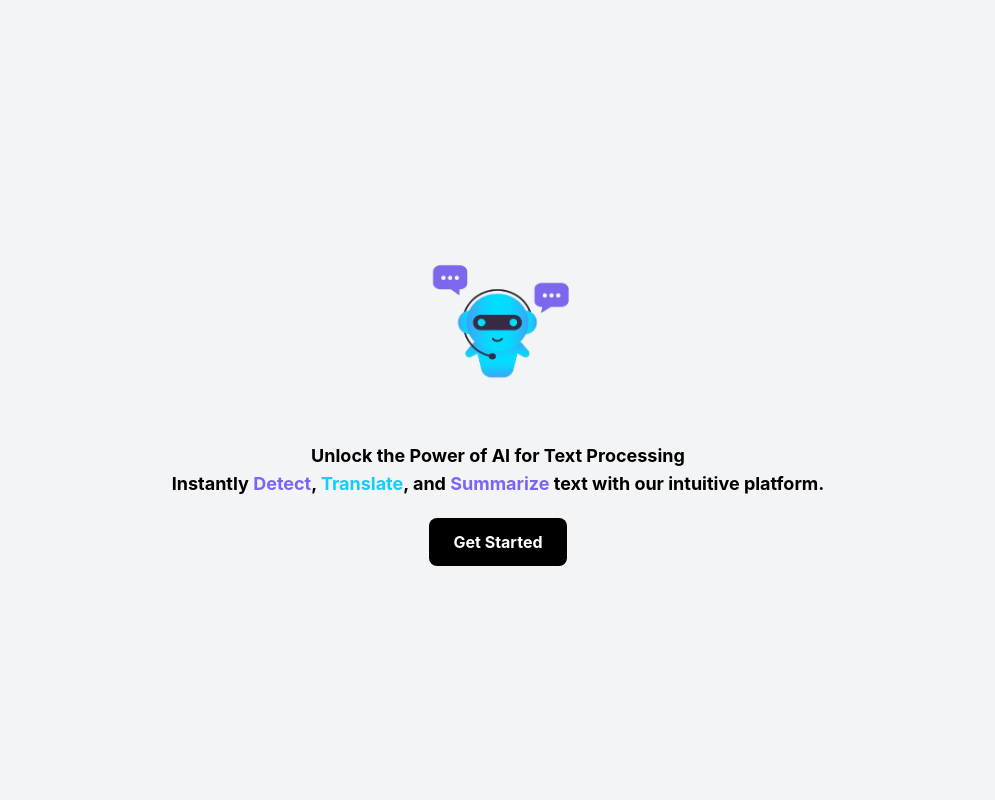
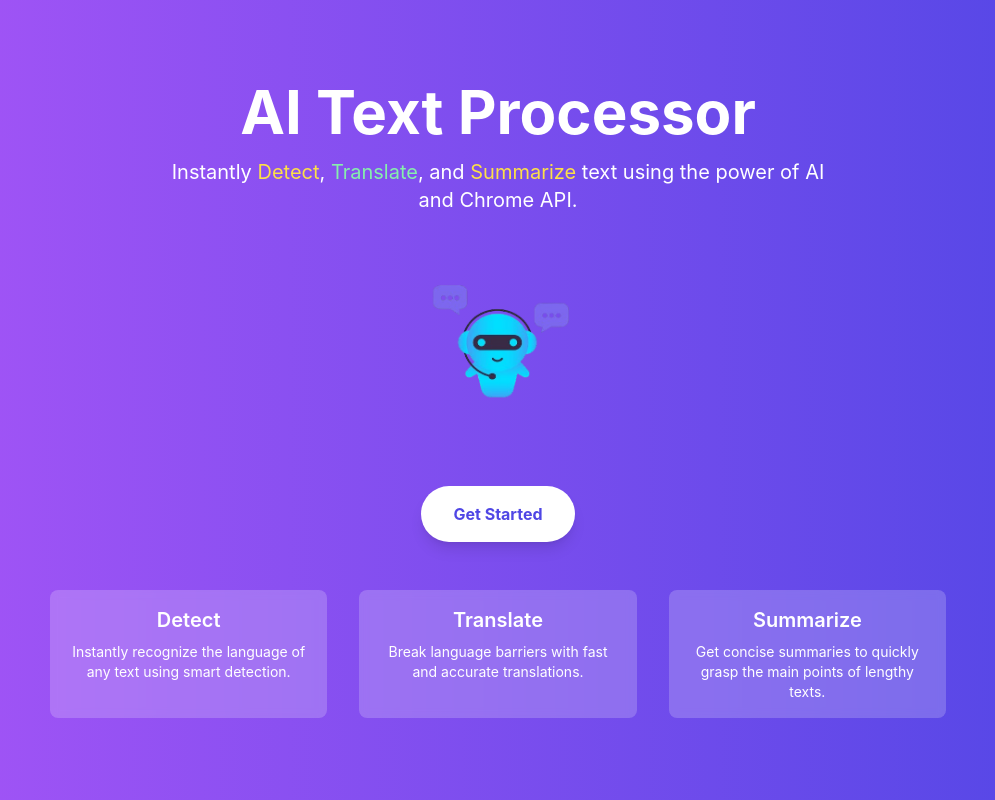
Before and after one commit to Hepheoluwah/HNG, a React (Create React App) app in the folder ai-text-processing/: page / in a window 1280 px wide. Shown: the whole page, without its empty margins (142-1137 px from the left). Built offline with nearby package versions, Linux system fonts and the light colour scheme.

Commit message:
Completed

```diff
--- a/ai-text-processing/src/App.js
+++ b/ai-text-processing/src/App.js
@@ -1,10 +1,10 @@
 import React, { useState, useEffect, useRef } from "react";
-import { motion } from "framer-motion"; // Optional: for smooth animations
+import { motion, AnimatePresence } from "framer-motion";
 import ChatOutput from "./components/ChatOutput";
 import ChatInput from "./components/ChatInput";
 import NavBar from "./components/Navbar";
 import { processText, translateText, summarizeText } from "./services/aiApi";
-import Landingimage from "../src/images/chaticon2.png";
+import LandingImage from "../src/images/chaticon2.png";
 
 // Supported languages array
 export const LANGUAGES = [
@@ -16,62 +16,175 @@ export const LANGUAGES = [
   { code: "fr", label: "French" },
 ];
 
-// Landing Page Component with Animated Icon and Get Started Button
+// Auto-dismissing Modal Component
+const Modal = ({ message, onClose, duration = 1000 }) => {
+  useEffect(() => {
+    if (message) {
+      const timer = setTimeout(() => {
+        onClose();
+      }, duration);
+      return () => clearTimeout(timer);
+    }
+  }, [message, duration, onClose]);
+
+  return (
+    <AnimatePresence>
+      {message && (
+        <motion.div
+          key="modal-overlay"
+          className="fixed inset-0 flex items-center justify-center bg-black bg-opacity-50 z-50"
+          initial={{ opacity: 0 }}
+          animate={{ opacity: 1 }}
+          exit={{ opacity: 0 }}
+          transition={{ duration: 0.2, ease: "easeInOut" }}
+        >
+          <motion.div
+            key="modal-content"
+            className="bg-white rounded-lg p-6 w-11/12 max-w-md"
+            initial={{ scale: 0.95, opacity: 0 }}
+            animate={{ scale: 1, opacity: 1 }}
+            exit={{ scale: 0.95, opacity: 0 }}
+            transition={{ duration: 0.2, ease: "easeInOut" }}
+          >
+            <p className="text-gray-800 text-base sm:text-lg">{message}</p>
+          </motion.div>
+        </motion.div>
+      )}
+    </AnimatePresence>
+  );
+};
+
 const LandingPage = ({ onStart }) => (
-  <div className="flex flex-col justify-center items-center h-screen bg-gray-100 px-4 sm:px-8">
-    {/* Animated icon */}
+  <div className="min-h-screen flex flex-col items-center justify-center bg-gradient-to-r from-purple-500 to-indigo-600 text-white px-4 sm:px-8">
+    {/* Header Section */}
+    <header className="text-center space-y-4">
+      <motion.h1
+        className="text-4xl sm:text-5xl md:text-6xl font-bold"
+        initial={{ opacity: 0, y: -50 }}
+        animate={{ opacity: 1, y: 0 }}
+        transition={{ duration: 1 }}
+      >
+        AI Text Processor
+      </motion.h1>
+      <motion.p
+        className="text-lg sm:text-xl max-w-2xl mx-auto"
+        initial={{ opacity: 0 }}
+        animate={{ opacity: 1 }}
+        transition={{ duration: 1, delay: 0.5 }}
+      >
+        Instantly <span className="text-yellow-300">Detect</span>,{" "}
+        <span className="text-green-300">Translate</span>, and{" "}
+        <span className="text-yellow-300">Summarize</span> text using the power
+        of AI and Chrome API.
+      </motion.p>
+    </header>
+
+    {/* Animated Icon */}
     <motion.div
-      className="cursor-pointer"
+      className="mt-10"
       animate={{ scale: [1, 1.2, 1] }}
       transition={{ duration: 2, repeat: Infinity }}
-      onClick={onStart}
     >
       <img
-        src={Landingimage}
-        alt="App Icon"
+        src={LandingImage}
+        alt="AI Text Processor Icon"
         className="w-32 h-32 sm:w-40 sm:h-40 md:w-48 md:h-48"
       />
     </motion.div>
-    <p className="mt-4 text-lg font-bold text-black text-center">
-      Unlock the Power of AI for Text Processing <br />
-      Instantly <span className="text-[#7d65f4]">Detect</span>,{" "}
-      <span className="text-[#13cdfc]">Translate</span>, and{" "}
-      <span className="text-[#7d65f4]">Summarize</span> text with our intuitive
-      platform. <br />
-    </p>
-    <button
+
+    {/* Get Started Button */}
+    <motion.button
       onClick={onStart}
-      className="mt-5 px-6 py-3 text-base font-bold text-white bg-black rounded-lg transition-all duration-300 transform hover:scale-90 focus:outline-none focus:ring-4 focus:ring-blue-500"
+      className="mt-10 px-8 py-4 bg-white text-indigo-600 font-bold rounded-full shadow-lg focus:outline-none focus:ring-4 focus:ring-white"
+      whileHover={{
+        scale: 1.05,
+        transition: { type: "spring", stiffness: 400, damping: 10 },
+      }}
+      whileTap={{
+        scale: 0.95,
+        transition: { type: "spring", stiffness: 400, damping: 10 },
+      }}
     >
       Get Started
-    </button>
+    </motion.button>
+
+    {/* Features Section */}
+    <section className="mt-12 max-w-4xl w-full">
+      <motion.div
+        className="grid grid-cols-1 sm:grid-cols-3 gap-8 text-center"
+        initial="hidden"
+        animate="visible"
+        variants={{
+          hidden: { opacity: 0 },
+          visible: {
+            opacity: 1,
+            transition: { delay: 1.2, staggerChildren: 0.3 },
+          },
+        }}
+      >
+        <motion.div
+          variants={{ hidden: { y: 20, opacity: 0 }, visible: { y: 0, opacity: 1 } }}
+          className="p-4 bg-white bg-opacity-20 rounded-lg backdrop-filter backdrop-blur-sm"
+        >
+          <h3 className="text-xl font-semibold mb-2">Detect</h3>
+          <p className="text-sm">
+            Instantly recognize the language of any text using smart detection.
+          </p>
+        </motion.div>
+        <motion.div
+          variants={{ hidden: { y: 20, opacity: 0 }, visible: { y: 0, opacity: 1 } }}
+          className="p-4 bg-white bg-opacity-20 rounded-lg backdrop-filter backdrop-blur-sm"
+        >
+          <h3 className="text-xl font-semibold mb-2">Translate</h3>
+          <p className="text-sm">
+            Break language barriers with fast and accurate translations.
+          </p>
+        </motion.div>
+        <motion.div
+          variants={{ hidden: { y: 20, opacity: 0 }, visible: { y: 0, opacity: 1 } }}
+          className="p-4 bg-white bg-opacity-20 rounded-lg backdrop-filter backdrop-blur-sm"
+        >
+          <h3 className="text-xl font-semibold mb-2">Summarize</h3>
+          <p className="text-sm">
+            Get concise summaries to quickly grasp the main points of lengthy texts.
+          </p>
+        </motion.div>
+      </motion.div>
+    </section>
   </div>
 );
 
 function App() {
-  // State to control landing page visibility
-  const [introShown, setIntroShown] = useState(true);
+  // Initialize landing page state based on localStorage
+  const [introShown, setIntroShown] = useState(() =>
+    localStorage.getItem("landingSeen") ? false : true
+  );
 
-  // Existing states
-  const [messages, setMessages] = useState([]);
+  // Automatically load the default conversation from localStorage on mount
+  const [messages, setMessages] = useState(() => {
+    const stored = localStorage.getItem("conversations");
+    return stored ? JSON.parse(stored) : [];
+  });
   const [inputText, setInputText] = useState("");
   const [error, setError] = useState(null);
   const [currentTheme, setCurrentTheme] = useState("light");
   const [copiedTranslation, setCopiedTranslation] = useState({});
   const [copiedSummary, setCopiedSummary] = useState({});
 
+  // Modal state and helper functions
+  const [modalMessage, setModalMessage] = useState("");
+  const showModal = (message) => setModalMessage(message);
+  const closeModal = () => setModalMessage("");
+
   // Speech recognition state and refs
   const [isRecording, setIsRecording] = useState(false);
   const recognitionRef = useRef(null);
   const messagesEndRef = useRef(null);
 
-  // Load saved conversation on mount
+  // Auto-save conversation whenever messages change (default conversation)
   useEffect(() => {
-    const savedConversations = localStorage.getItem("conversations");
-    if (savedConversations) {
-      setMessages(JSON.parse(savedConversations));
-    }
-  }, []);
+    localStorage.setItem("conversations", JSON.stringify(messages));
+  }, [messages]);
 
   // Setup SpeechRecognition if available
   useEffect(() => {
@@ -119,23 +232,27 @@ function App() {
   const toggleTheme = () =>
     setCurrentTheme((prev) => (prev === "light" ? "dark" : "light"));
 
+  // When saving conversation manually, copy the current conversation to a separate key.
   const saveConversation = () => {
-    localStorage.setItem("conversations", JSON.stringify(messages));
-    alert("Conversation saved!");
+    localStorage.setItem("savedConversations", JSON.stringify(messages));
+    showModal("Conversation saved!");
   };
 
+  // Clear chat should clear the default conversation (and thus messages state)
   const clearChat = () => {
     setMessages([]);
     localStorage.removeItem("conversations");
+    showModal("Chat cleared!");
   };
 
+  // Load conversation from the saved conversation (separate key)
   const loadConversations = () => {
-    const savedConversations = localStorage.getItem("conversations");
-    if (savedConversations) {
-      setMessages(JSON.parse(savedConversations));
-      alert("Conversation loaded!");
+    const saved = localStorage.getItem("savedConversations");
+    if (saved) {
+      setMessages(JSON.parse(saved));
+      showModal("Conversation loaded!");
     } else {
-      alert("No conversation found to load.");
+      showModal("No conversation found to load.");
     }
   };
 
@@ -152,10 +269,12 @@ function App() {
   const handleSend = async (e) => {
     e.preventDefault();
     setError(null);
+
     if (!inputText.trim()) {
       setError("Input text cannot be empty.");
       return;
     }
+
     const newMessage = {
       id: Date.now(),
       text: inputText,
@@ -205,7 +324,7 @@ function App() {
     if (msg.translationLanguage === msg.detectedLanguage) {
       updateMessageById(id, {
         error:
-          "That's like asking a mirror for directions. Try another language!",
+          "Source and target language cannot be the same. Please choose a different target language.",
         translating: false,
       });
       return;
@@ -300,9 +419,20 @@ function App() {
     return lang ? lang.label : "Unknown";
   };
 
+  // Function to handle logo click in the NavBar
+  const handleLogoClick = () => {
+    setIntroShown(true);
+  };
+
+  // Function to dismiss the landing page and save flag in localStorage
+  const handleLandingStart = () => {
+    setIntroShown(false);
+    localStorage.setItem("landingSeen", "true");
+  };
+
   // If the intro is still showing, render the landing page
   if (introShown) {
-    return <LandingPage onStart={() => setIntroShown(false)} />;
+    return <LandingPage onStart={handleLandingStart} />;
   }
 
   // Render the main chat interface once the landing page is dismissed
@@ -314,6 +444,7 @@ function App() {
         saveConversation={saveConversation}
         loadConversations={loadConversations}
         clearChat={clearChat}
+        onLogoClick={handleLogoClick}
       />
       <ChatOutput
         messages={messages}
@@ -337,6 +468,9 @@ function App() {
         isRecording={isRecording}
         setError={setError}
       />
+
+      {/* Auto-dismissing Modal */}
+      <Modal message={modalMessage} onClose={closeModal} />
     </div>
   );
 }
--- a/ai-text-processing/src/components/Navbar.js
+++ b/ai-text-processing/src/components/Navbar.js
@@ -1,12 +1,14 @@
 import React from "react";
 import { FaTrash, FaMoon, FaSun } from "react-icons/fa";
-import Logo from "..//../src/images/chaticon2.png"
+import Logo from "../../src/images/chaticon2.png"; // Adjust path if needed
+
 const NavBar = ({
   currentTheme,
   toggleTheme,
   saveConversation,
   loadConversations,
   clearChat,
+  onLogoClick, // New prop for handling logo click
 }) => {
   return (
     <div className="navbar bg-base-100 shadow px-4 py-2">
@@ -16,9 +18,12 @@ const NavBar = ({
           <img
             src={Logo}
             alt="Logo"
-            className="w-10 h-10" // Adjust width and height as needed
+            className="w-10 h-10 cursor-pointer"
+            onClick={onLogoClick}
           />
-          <div className="text-xl font-bold">AI-Powered Text Processing</div>
+          <div className="text-xl font-bold cursor-pointer" onClick={onLogoClick}>
+            AI-Powered Text Processing
+          </div>
         </div>
         <div className="flex flex-wrap items-center gap-2 justify-center md:justify-end">
           <button
```
Also changed, not shown: ai-text-processing/src/components/ChatOutput.js (+22 -9 lines), ai-text-processing/src/components/Modal.js (added, +40 -0 lines), ai-text-processing/src/components/LandingPage.js (added).
